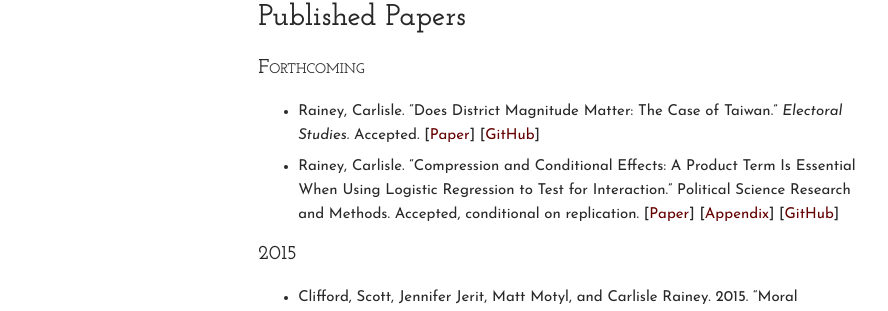
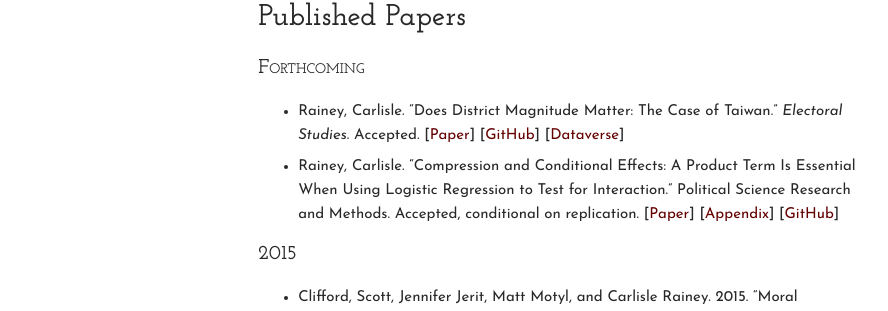
Before and after one commit to carlislerainey/carlislerainey.github.io, a Jekyll site: the page built from research/index.md, in a window 1280 px wide. Shown: the part 712-1023 px from the top of the page, without its empty margins (204-1092 px from the left). Built offline with Jekyll 4.4.1, drawn with Linux system fonts in a browser that asks for light colours.

Commit message:
add dataverse to taiwan

```diff
--- a/_includes/_published.md
+++ b/_includes/_published.md
@@ -5,6 +5,7 @@
 - Rainey, Carlisle. "Does District Magnitude Matter: The Case of Taiwan." *Electoral Studies*. Accepted.
 [[Paper](../papers/taiwan.pdf)]
 [[GitHub](https://github.com/carlislerainey/taiwan)]
+[[Dataverse](http://dx.doi.org/10.7910/DVN/ICBGVT)]
 - Rainey, Carlisle. "Compression and Conditional Effects: A Product Term Is Essential When Using Logistic Regression to Test for Interaction." Political Science Research and Methods. Accepted, conditional on replication.
 [[Paper](../papers/compress.pdf)]
 [[Appendix](../papers/compress-appendix.pdf)]
```
